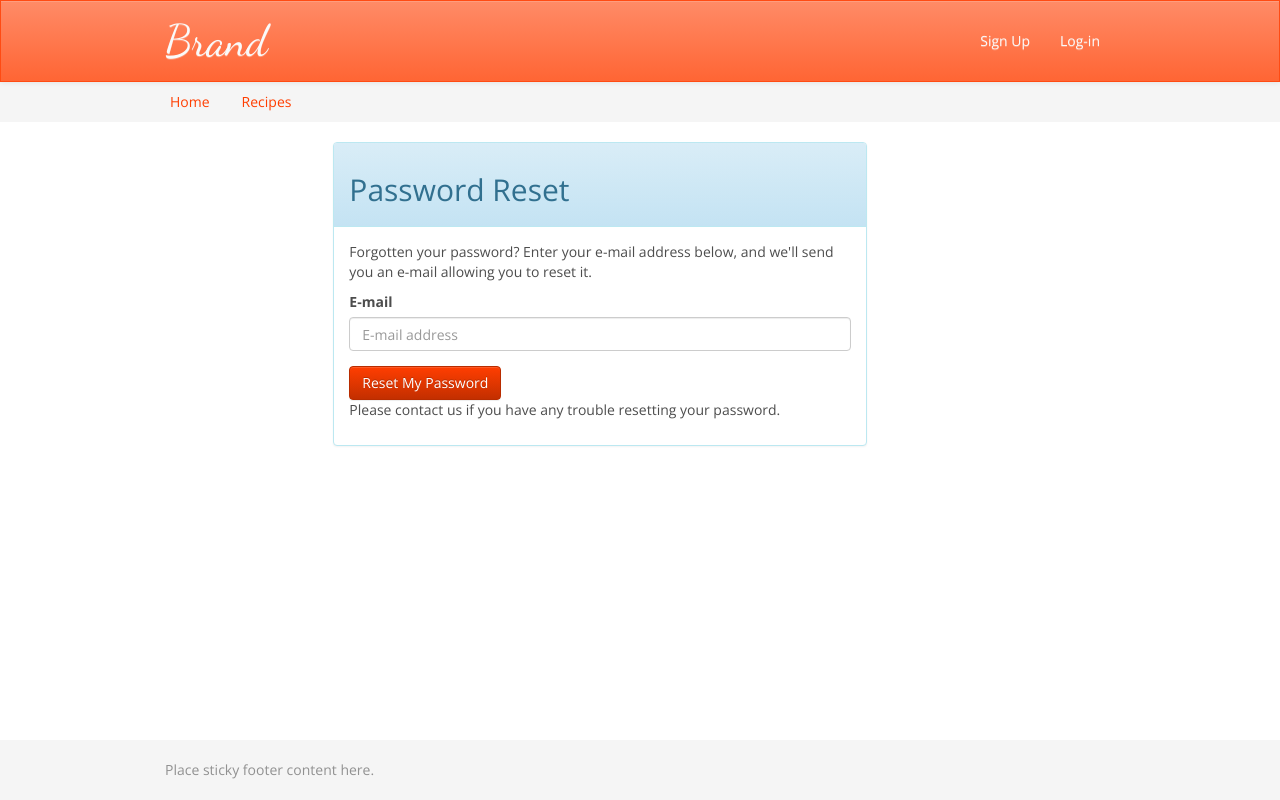
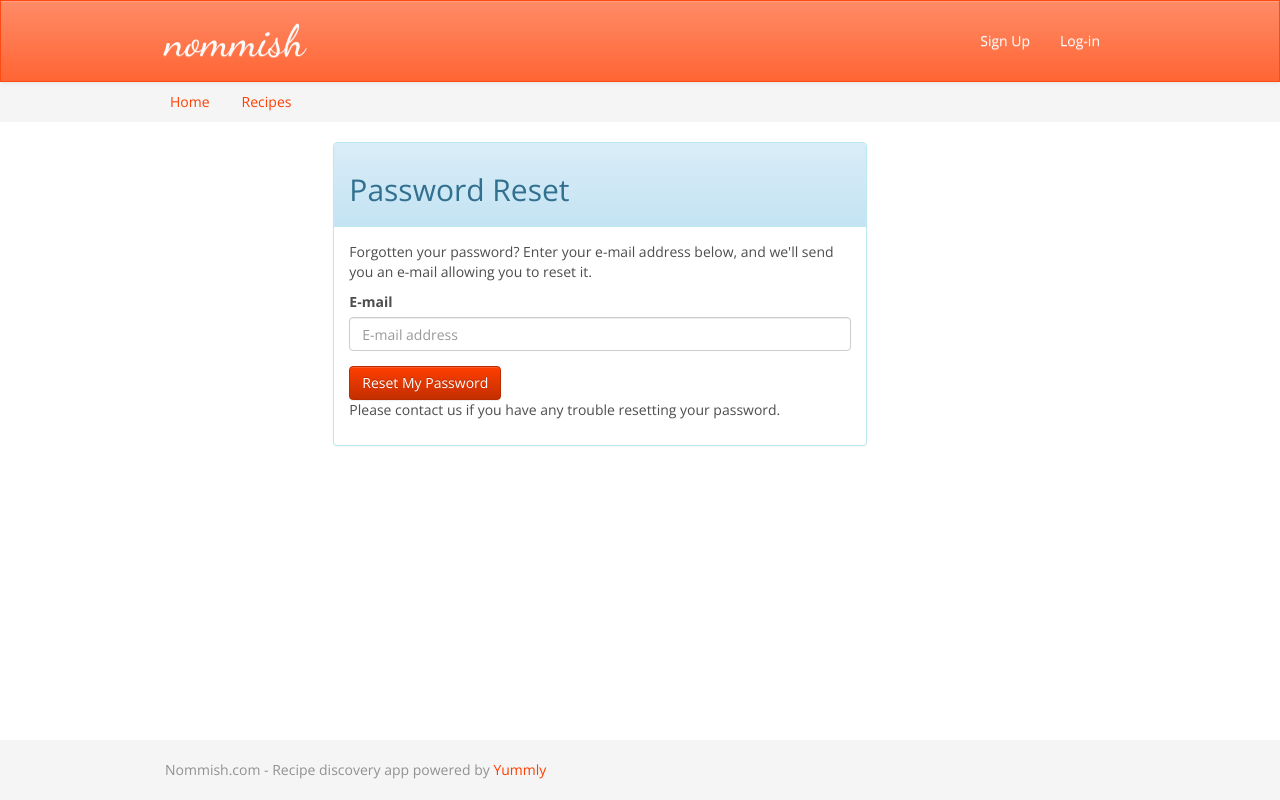
Before and after one commit to mikezian/nommish_project, a Django app: page /accounts/password/reset/ in a window 1280 px wide. Run offline with Django 3.2, Linux system fonts and the light colour scheme; parts of the project's set-up code (start-up, migrations or seed data) failed here and were passed over; some libraries are stand-ins or nearby versions.

Commit message:
updated layout

```diff
--- a/nommish/templates/base.html
+++ b/nommish/templates/base.html
@@ -27,7 +27,7 @@
     <!-- /container -->
     <footer class="footer">
       <div class="container">
-        <p class="text-muted">Place sticky footer content here.</p>
+        <p class="text-muted">Nommish.com - Recipe discovery app powered by <a href="http://www.yummly.com">Yummly</a></p>
       </div>
     </footer>
     <!--js footer -->
--- a/nommish/templates/nav.html
+++ b/nommish/templates/nav.html
@@ -10,7 +10,7 @@
             <span class="icon-bar"></span>
             <span class="icon-bar"></span>
           </button>
-          <a class="navbar-brand" href="#">Brand</a>
+          <a class="navbar-brand" href="#">nommish</a>
         </div>
         <div class="collapse navbar-collapse navbar-right" id="bs-example-navbar-collapse-1">
           <ul class="nav navbar-nav">
```
